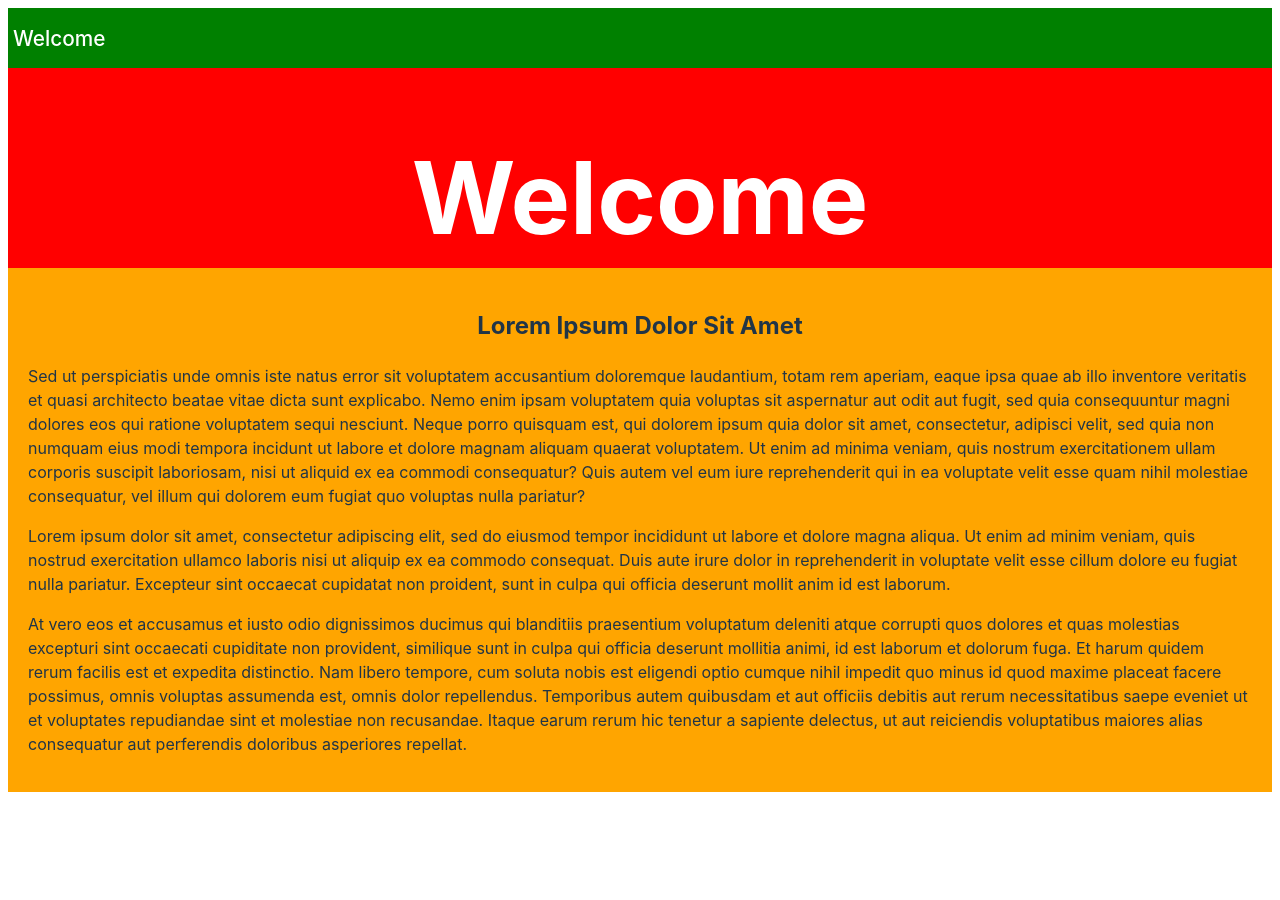
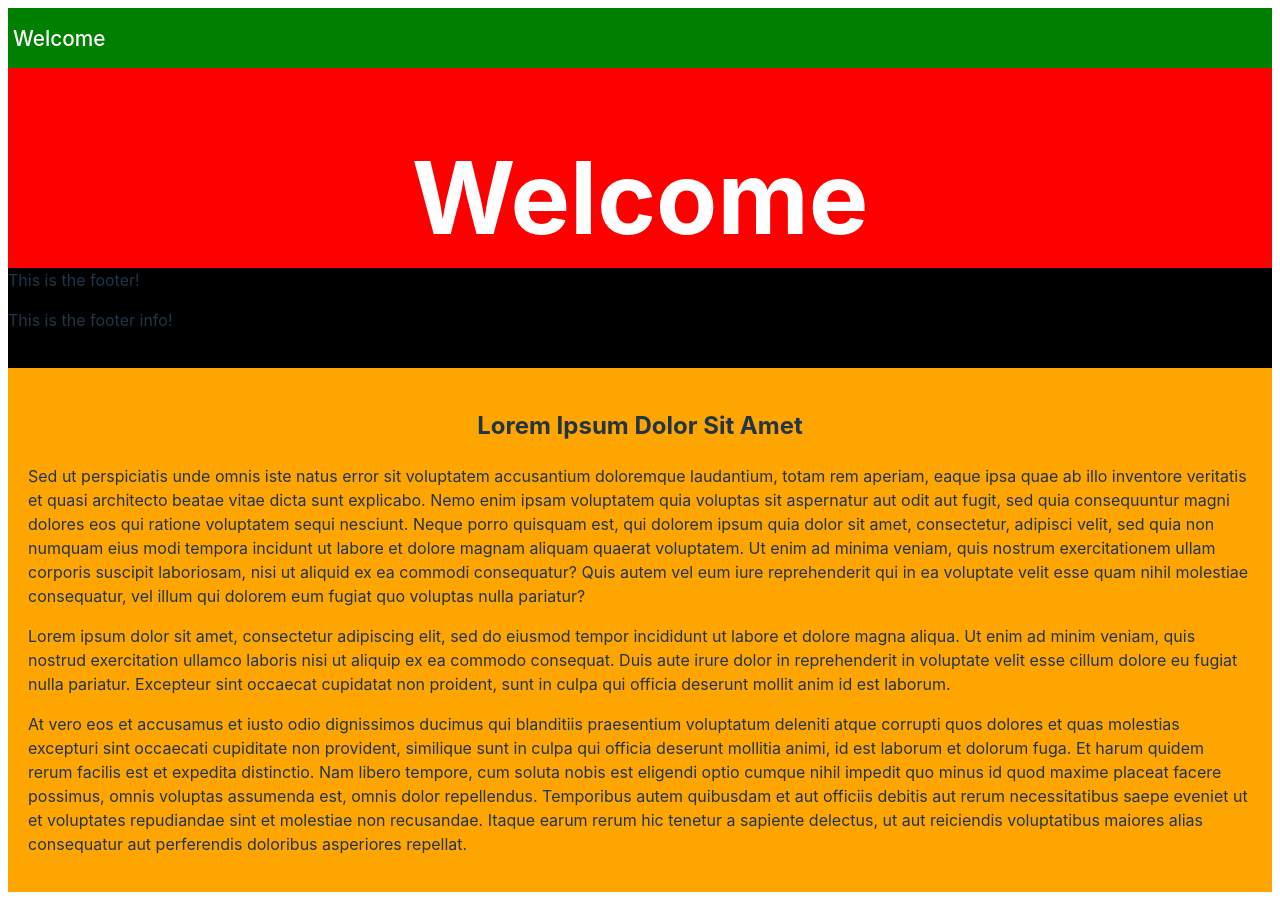
Before and after one commit to ant05man/React-Portfolio, a React (Vite) app: page / in a window 1280 px wide. Before the commit the page ends 800 px from the top, so only its background shows below. Built offline with nearby package versions, Linux system fonts and the light colour scheme.

Commit message:
added Footer

```diff
--- a/src/App.jsx
+++ b/src/App.jsx
@@ -1,12 +1,14 @@
 import Header from "./components/Header";
 import Section from "./components/Section";
 import Navbar from "./components/Navbar";
+import Footer from "./components/Footer";
 
 function App() {
   return (
     <div>
       <Navbar />
       <Header />
+      <Footer />
       <Section />
     </div>
   );
--- /dev/null
+++ b/src/components/Footer.jsx
@@ -0,0 +1,18 @@
+import React from 'react';
+import '../styles/Footer.css';
+
+function Footer() {
+    return (
+        <div className="footer" id="footer">
+            <div>
+                This is the footer!
+            </div>
+            <p className='footer-info'>
+                This is the footer info!
+            </p>
+
+        </div>
+    )
+}
+
+export default Footer;
--- /dev/null
+++ b/src/styles/Footer.css
@@ -0,0 +1,4 @@
+.footer {
+    background: black;
+    height: 100px;
+}
```
